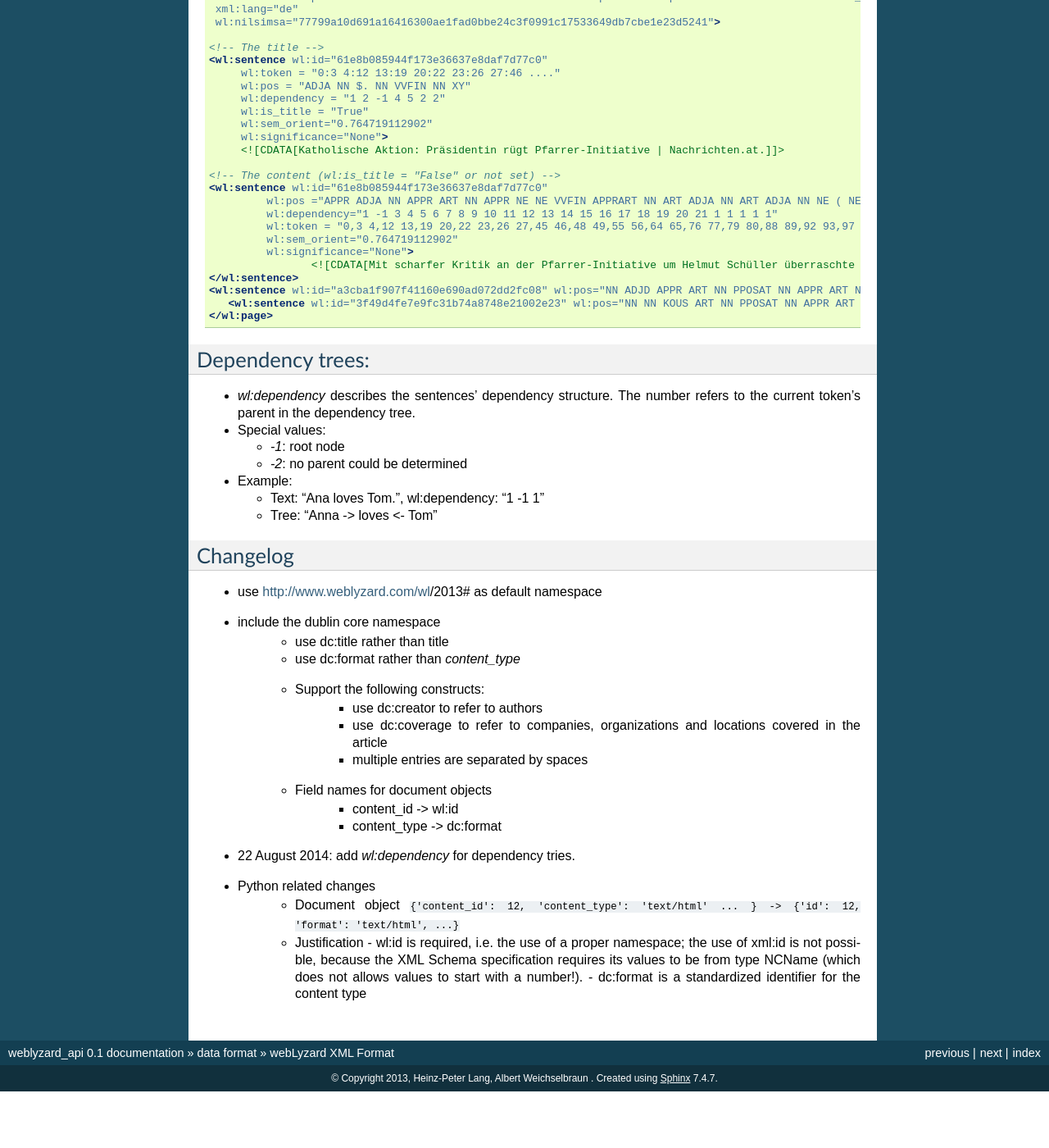
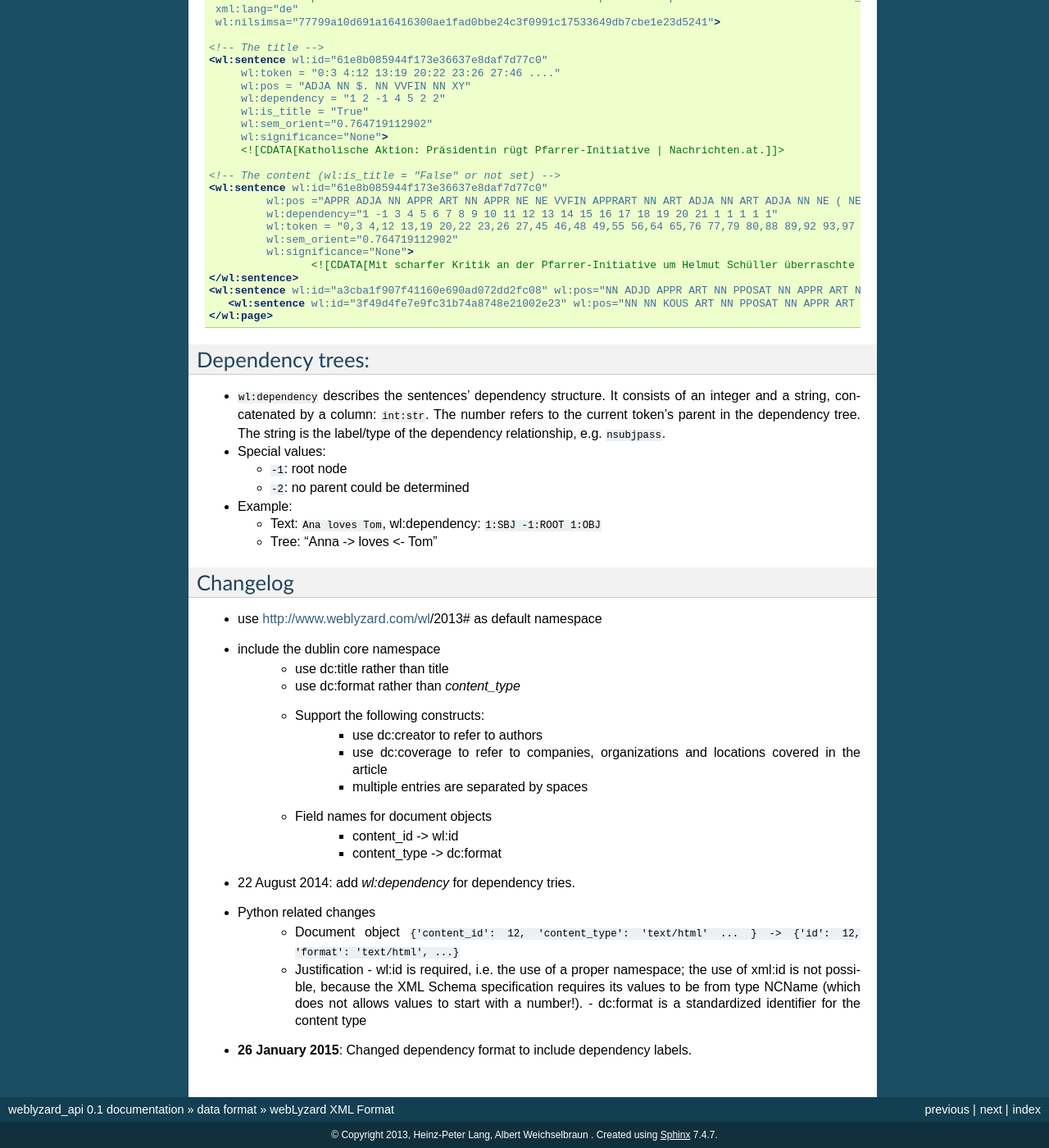
Before and after one commit to weblyzard/weblyzard_api, a Sphinx documentation site: the page built from doc/weblyzard_api.data_format.xml_format.rst, in a window 1280 px wide and 1400 px high, scrolled down 603 px. Shown: the whole window at 82% size. Built offline with Sphinx 7.4.7, drawn with Linux system fonts in a browser that asks for light colours; formulas are drawn with MathJax 3; before the commit the page ends 1934 px from its top, so only the background shows below that.

Commit message:
new: Adapted documentation of XML Format to reflect changes

```diff
--- a/doc/weblyzard_api.data_format.xml_format.rst
+++ b/doc/weblyzard_api.data_format.xml_format.rst
@@ -26,15 +26,15 @@ Example webLyzard XML file:
 Dependency trees:
 -----------------
 
-* `wl:dependency` describes the sentences' dependency structure. The number refers to the current token's parent in the dependency tree.
+* ``wl:dependency`` describes the sentences' dependency structure. It consists of an integer and a string, concatenated by a column: ``int:str``. The number refers to the current token's parent in the dependency tree. The string is the label/type of the dependency relationship, e.g. ``nsubjpass``.
 * Special values:
 
-  * `-1`: root node
-  * `-2`: no parent could be determined
+  * ``-1``: root node
+  * ``-2``: no parent could be determined
 
 * Example:
 
-  * Text: "Ana loves Tom.", wl:dependency: "1 -1 1"
+  * Text: ``Ana loves Tom``, wl:dependency: ``1:SBJ -1:ROOT 1:OBJ``
   * Tree: "Anna -> loves <- Tom"
 
 Changelog
@@ -57,3 +57,4 @@ Changelog
     - Justification
       - wl:id is required, i.e. the use of a proper namespace; the use of xml:id is not possible, because the XML Schema specification requires its values to be from type NCName (which does not allows values to start with a number!).
       - dc:format is a standardized identifier for the content type
+- **26 January 2015**: Changed dependency format to include dependency labels.
```
